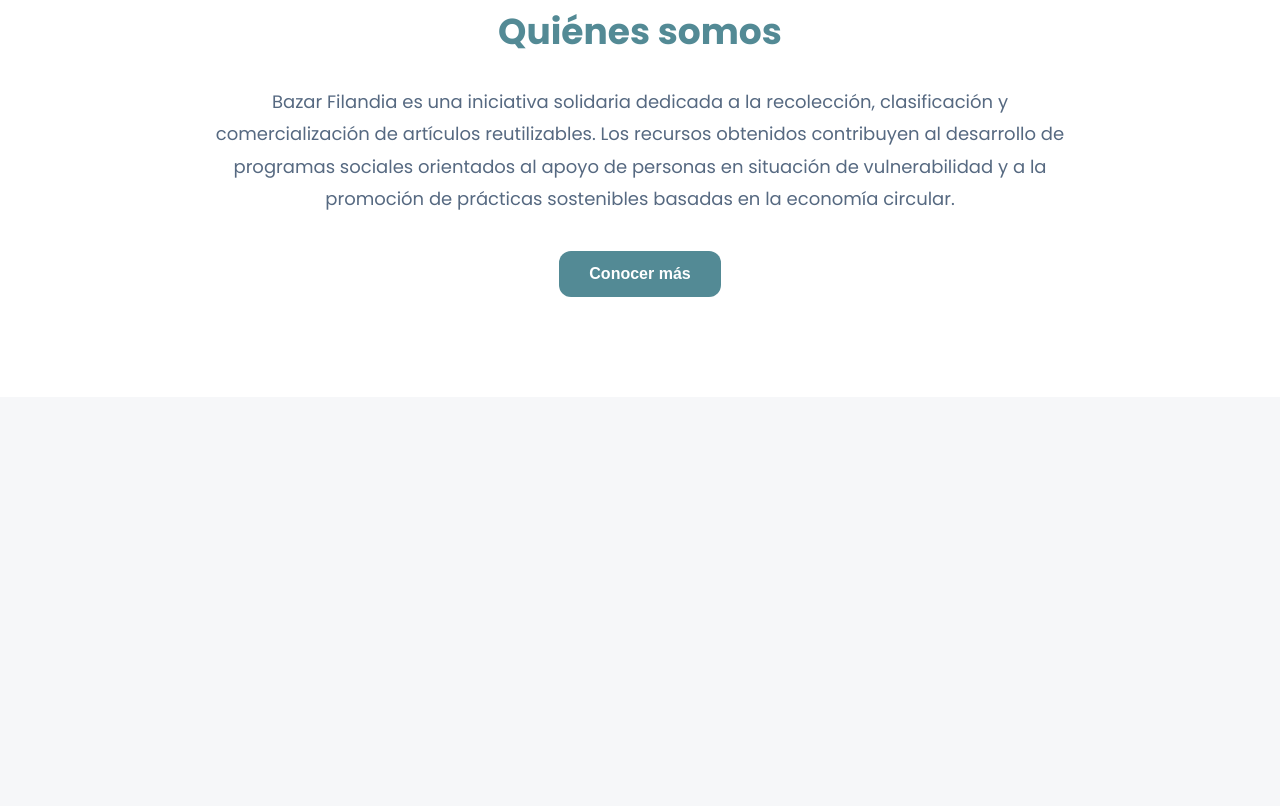
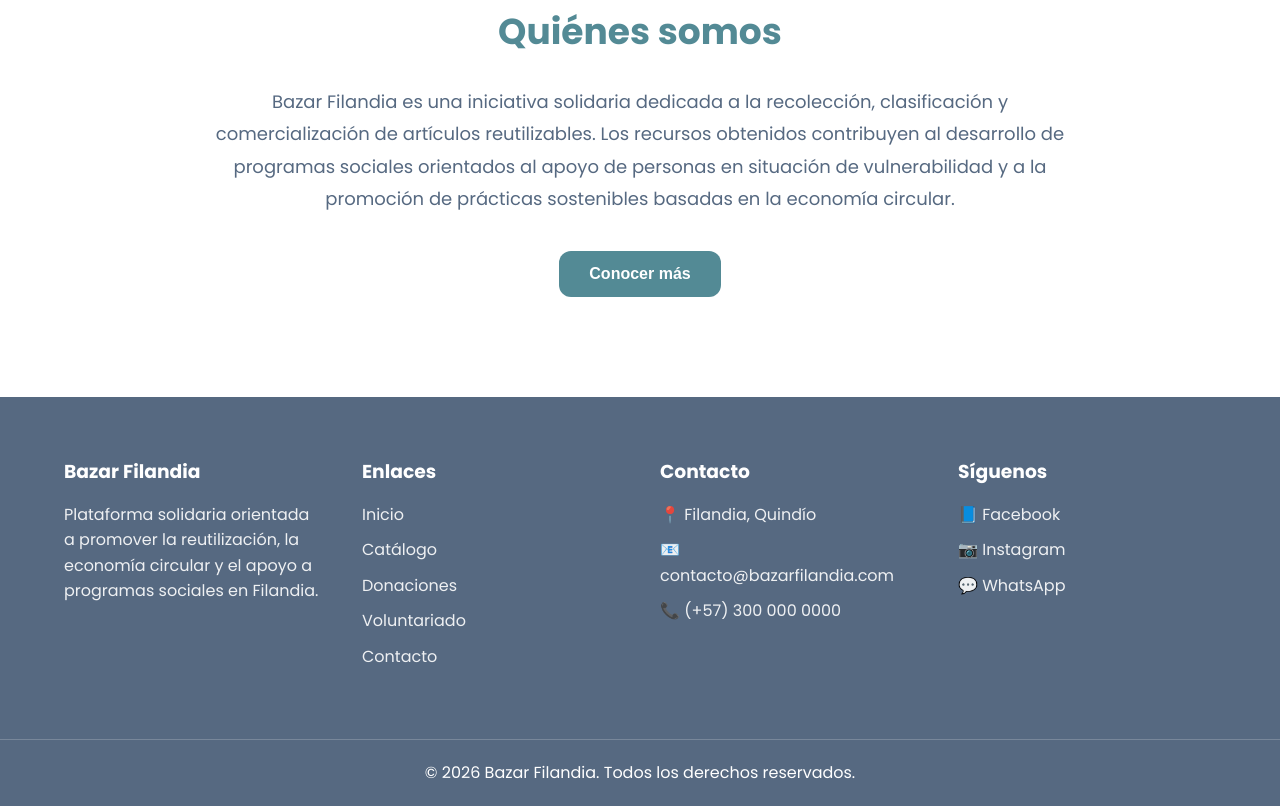
Before and after one commit to mherrera1111/bazar-filandia, a plain HTML site: page index.html in a window 1280 px wide. Shown: the part 4626-5432 px from the top of the page. Before the commit the page ends 5023 px from the top, so only its background shows below. Drawn offline with Linux system fonts and the light colour scheme.

Commit message:
Se completa pagina de inicio

```diff
--- a/css/styles.css
+++ b/css/styles.css
@@ -554,3 +554,38 @@ nav a:hover{
     font-size: 16px;
     font-weight: 600;
 }
+
+/* FOOTER */
+
+footer{
+    background: var(--secondary);
+    color: white;
+    margin-top: 0;
+}
+
+.footer-content{
+    display: grid;
+    grid-template-columns: repeat(4, 1fr);
+    gap: 40px;
+    padding: 60px 0;
+}
+
+.footer-column h3{
+    margin-bottom: 15px;
+}
+
+.footer-column p,
+.footer-column li{
+    margin-bottom: 10px;
+    opacity: 0.9;
+}
+
+.footer-column ul{
+    list-style: none;
+}
+
+.footer-bottom{
+    text-align: center;
+    padding: 20px;
+    border-top: 1px solid rgba(255,255,255,.2);
+}
--- a/index.html
+++ b/index.html
@@ -352,6 +352,67 @@
 
 </section>
 
+<footer>
+
+    <div class="container footer-content">
+
+        <div class="footer-column">
+
+            <h3>Bazar Filandia</h3>
+
+            <p>
+                Plataforma solidaria orientada a promover la reutilización,
+                la economía circular y el apoyo a programas sociales en Filandia.
+            </p>
+
+        </div>
+
+        <div class="footer-column">
+
+            <h3>Enlaces</h3>
+
+            <ul>
+                <li>Inicio</li>
+                <li>Catálogo</li>
+                <li>Donaciones</li>
+                <li>Voluntariado</li>
+                <li>Contacto</li>
+            </ul>
+
+        </div>
+
+        <div class="footer-column">
+
+            <h3>Contacto</h3>
+
+            <p>📍 Filandia, Quindío</p>
+            <p>📧 contacto@bazarfilandia.com</p>
+            <p>📞 (+57) 300 000 0000</p>
+
+        </div>
+
+        <div class="footer-column">
+
+            <h3>Síguenos</h3>
+
+            <p>📘 Facebook</p>
+            <p>📷 Instagram</p>
+            <p>💬 WhatsApp</p>
+
+        </div>
+
+    </div>
+
+    <div class="footer-bottom">
+
+        <p>
+            © 2026 Bazar Filandia. Todos los derechos reservados.
+        </p>
+
+    </div>
+
+</footer>
+
 </body>
 
 
```
